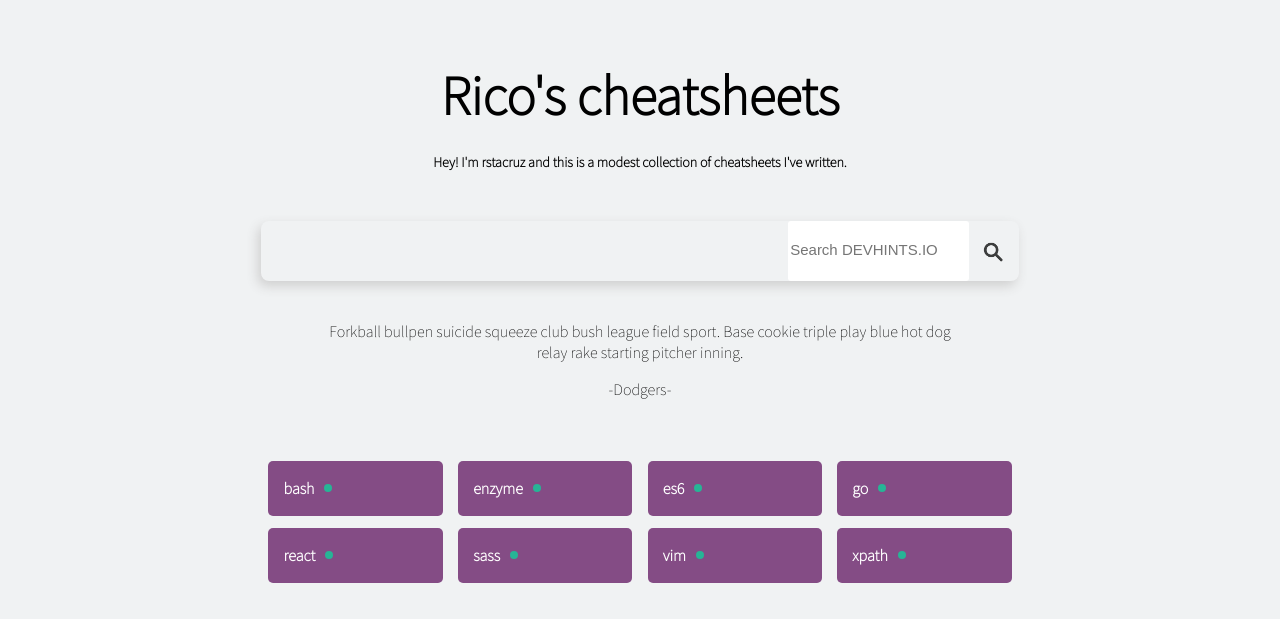
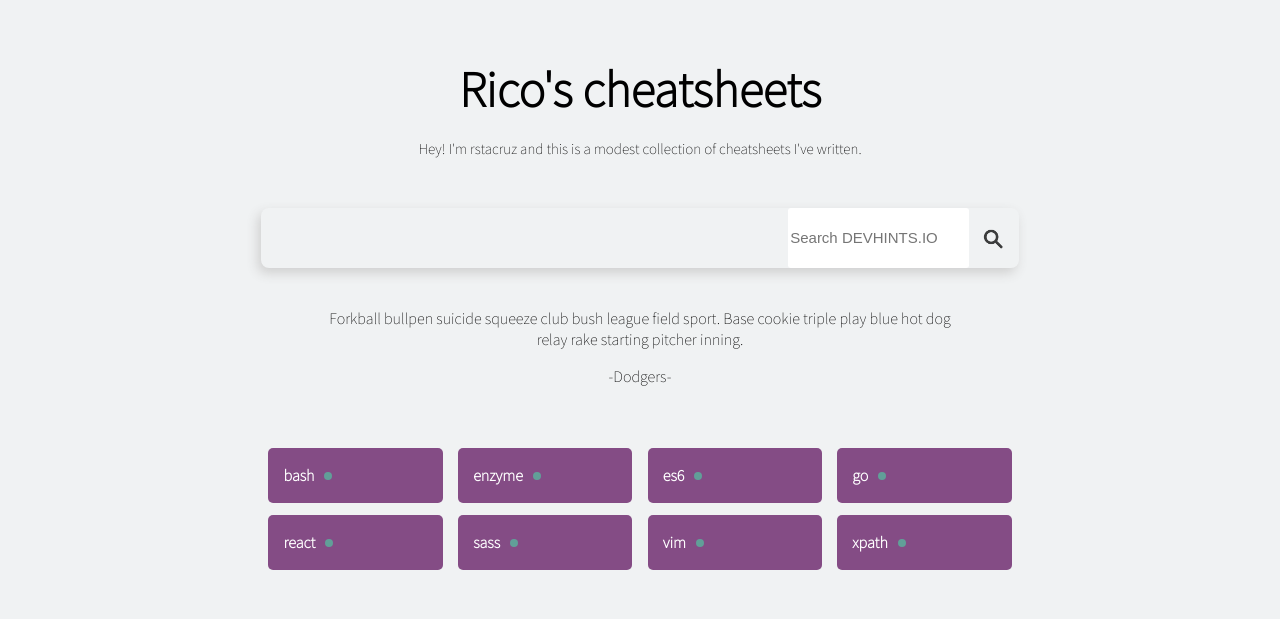
Before and after one commit to michmeig11/staticWebpage, a plain HTML site: page index.html in a window 1280 px wide. Shown: the part 78-697 px from the top of the page. Drawn offline with Linux system fonts and the light colour scheme.

Commit message:
5/6/2020

```diff
--- a/script.js
+++ b/script.js
@@ -11,5 +11,5 @@ function carousel() {
   slideIndex++;
   if (slideIndex > x.length) {slideIndex = 1}
   x[slideIndex-1].style.display = "block";
-  setTimeout(carousel, 4000);
+  setTimeout(carousel, 4500);
 }
--- a/style.css
+++ b/style.css
@@ -64,15 +64,15 @@ nav {
 }
 
 .headerArea h1 {
-    font-size: 55px;
-    font-weight: bolder;
+    font-size: 50px;
+
 
 }
 
 .headerArea p {
     margin: -15px 0 50px 0px;
-    font-size: 14px;
-    font-weight: bolder;
+    font-size: 15px;
+
 }
 
 .searchBox{
@@ -81,16 +81,11 @@ nav {
     width: 100%;
     display: inline-flex;
     justify-content: flex-end;
-
-
-
-
 }
 #searchBox {
     height: 60px;
     border: none;
     border-radius: 3px;
-
 
 }
 .searchBox img {
@@ -198,7 +193,7 @@ h4 {
 .dot, .dot2 {
   height: 8px;
   width: 8px;
-  background-color: rgb(39, 180, 150);
+  background-color: rgba(84, 190, 159, 0.733);
   border-radius: 50%;
   margin-left: 10px;
   display: inline-block;
```
